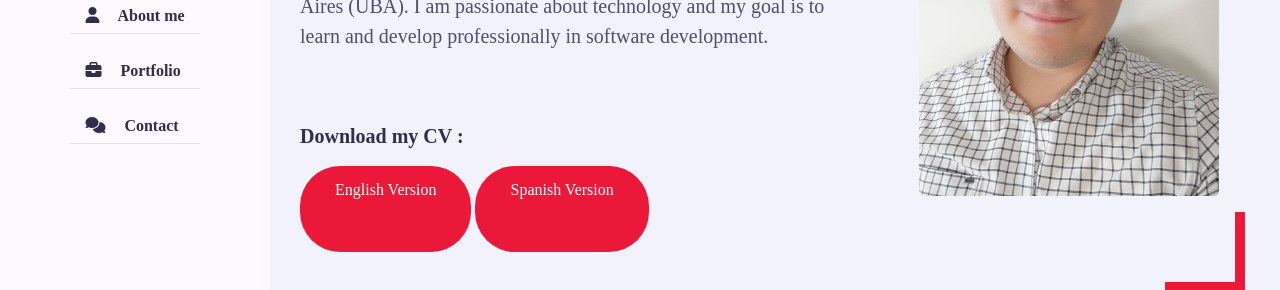
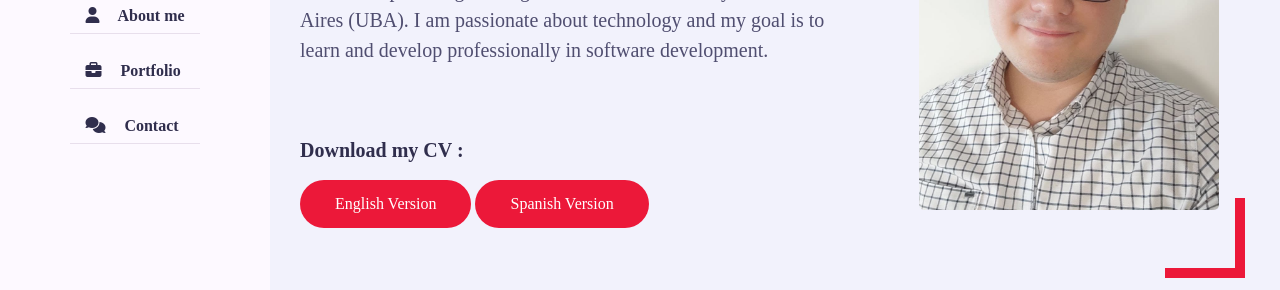
Before and after one commit to MatiasAgustinCaceres/MatiasAgustinCaceres.github.io, a plain HTML site: page index.html in a window 1280 px wide. Shown: the part 371-661 px from the top of the page. Drawn offline with nearby package versions, Linux system fonts and the light colour scheme; a web font is replaced by a local one.

Commit message:
Update style_sheet.css

```diff
--- a/Css/style_sheet.css
+++ b/Css/style_sheet.css
@@ -141,7 +141,8 @@ ul {
 .btn {
     font-size: 16px;
     font-weight: 500;
-    padding: 12px 35px 50px;
+    padding: 12px 35px;
+    margin-bottom: 10px;
     color: white;
     border-radius: 40px;
     display: inline-block;
```
